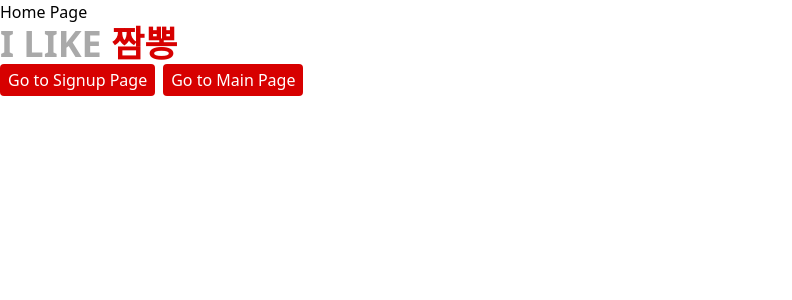
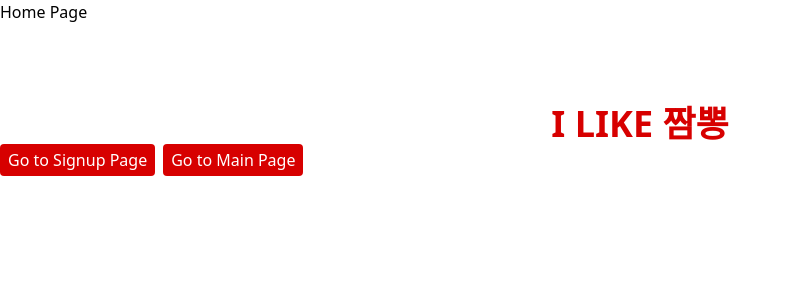
Before and after one commit to yuxincxoi/jjambbong_map, a React app: page / in a window 1280 px wide. Shown: the top 300 px of the page, without its empty margins (0-792 px from the left). Built offline with nearby package versions, Linux system fonts and the light colour scheme; no server answers; the HTML template or start-up script is replaced by a standard one.

Commit message:
title 디자인 수정

```diff
--- a/src/components/Title.tsx
+++ b/src/components/Title.tsx
@@ -11,19 +11,27 @@ const Title: React.FC = () => {
     if (page === "likePage" && title) {
       newTitle = (
         <>
-          I <span className="text-main-color">LIKE</span> 짬뽕
+          I <span className="text-main-color font-extrabold">LIKE</span> 짬뽕
         </>
       );
     } else if (page === "myPage" && title) {
       newTitle = (
         <>
-          <span className="text-main-color">I</span> LIKE 짬뽕
+          <span className="text-main-color font-extrabold">I</span> LIKE 짬뽕
         </>
       );
-    } else if (title) {
+    } else if (page === "mainPage" && title) {
       newTitle = (
         <>
-          I LIKE <span className="text-main-color">짬뽕</span>
+          I LIKE <span className="text-main-color font-extrabold">짬뽕</span>
+        </>
+      );
+    } else {
+      newTitle = (
+        <>
+          <span className="text-main-color font-extrabold mt-12">
+            I LIKE 짬뽕
+          </span>
         </>
       );
     }
@@ -34,7 +42,9 @@ const Title: React.FC = () => {
   return (
     <>
       <div>
-        <h1 className="text-4xl font-bold text-[#a9a9a9]">{title}</h1>
+        <h1 className="text-4xl font-bold text-[#a9a9a9] text-center mt-20">
+          {title}
+        </h1>
       </div>
     </>
   );
```
